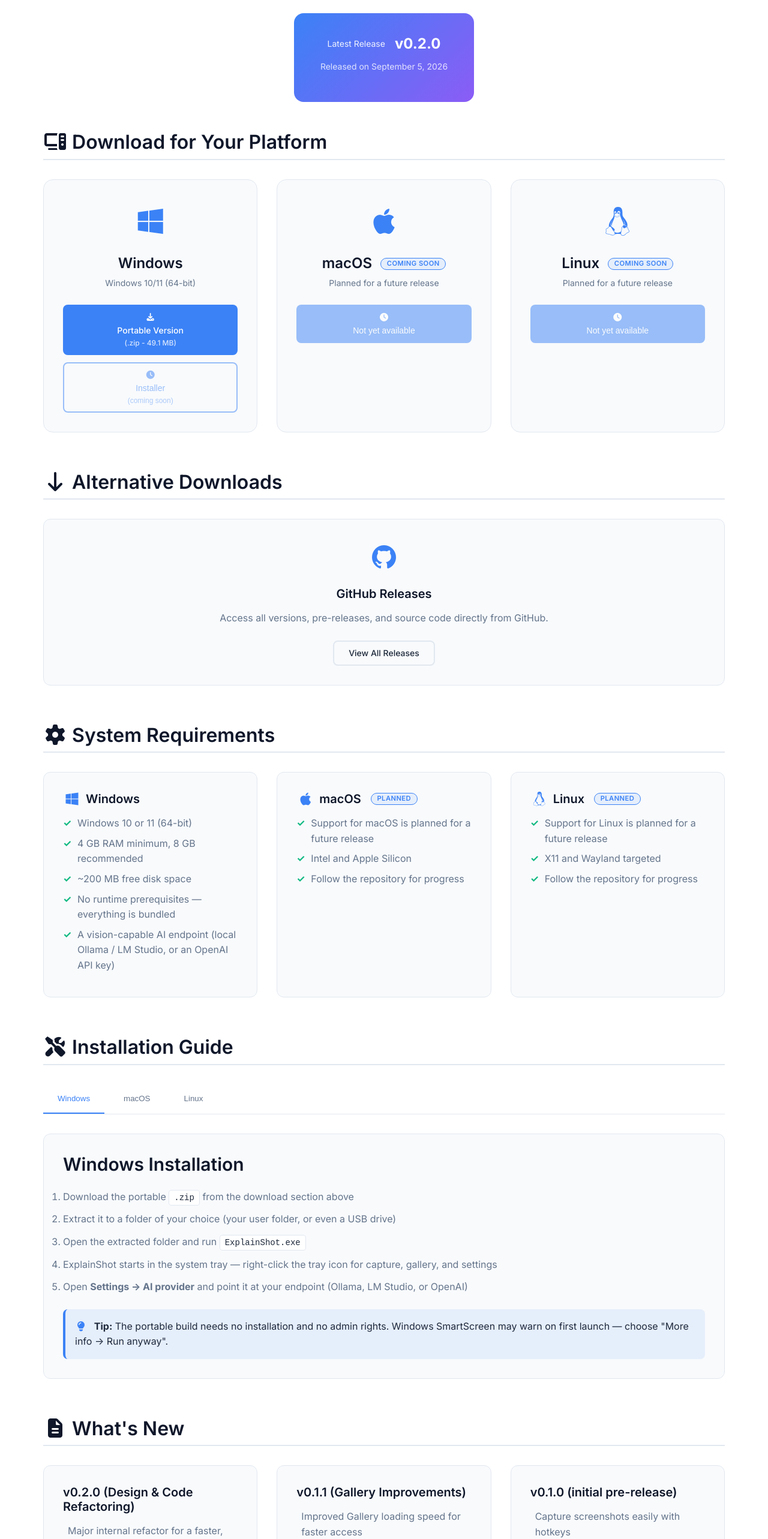
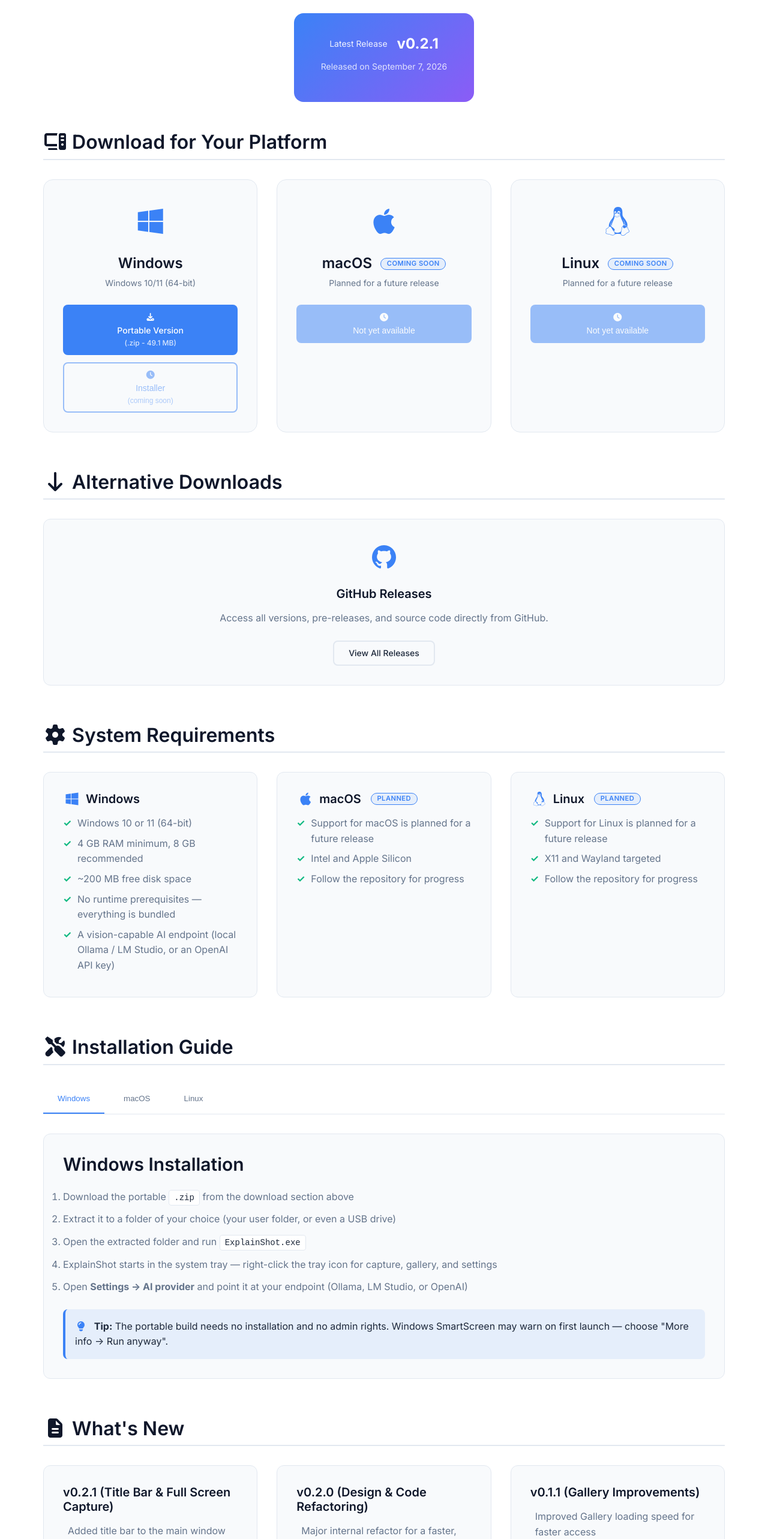
Before and after one commit to p1k2i/explainshot-site, a Vue app: page /download in a window 1280 px wide. Shown: the part 234-2800 px from the top of the page at 60% size. Built offline with nearby package versions, Linux system fonts and the light colour scheme.

Commit message:
Update version to v0.2.1

```diff
--- a/src/views/DownloadPage.vue
+++ b/src/views/DownloadPage.vue
@@ -10,9 +10,9 @@
         <div class="current-version">
           <div class="version-badge">
             <span class="version-label">Latest Release</span>
-            <span class="version-number">v0.2.0</span>
+            <span class="version-number">v0.2.1</span>
           </div>
-          <p class="version-date">Released on September 5, 2026</p>
+          <p class="version-date">Released on September 7, 2026</p>
         </div>
       </section>
 
@@ -25,7 +25,7 @@
             <h3>Windows</h3>
             <p class="platform-info">Windows 10/11 (64-bit)</p>
             <div class="download-buttons">
-              <a href="https://github.com/p1k2i/explain-shot/releases/download/v0.2.0/ExplainShot-v0.2.0.zip" class="btn btn-primary" @click="trackDownload('windows-portable')" download>
+              <a href="https://github.com/p1k2i/explain-shot/releases/download/v0.2.1/ExplainShot-v0.2.1.zip" class="btn btn-primary" @click="trackDownload('windows-portable')" download>
                 <i class="fas fa-download"></i>
                 Portable Version
                 <small>(.zip - 49.1 MB)</small>
@@ -203,6 +203,15 @@
         <h2><i class="fas fa-file-lines"></i> What's New</h2>
 
         <div class="changelog">
+          <div class="changelog-section">
+            <h3>v0.2.1 (Title Bar &amp; Full Screen Capture)</h3>
+            <ul>
+              <li>Added title bar to the main window</li>
+              <li>Added full screen capture hotkey</li>
+              <li>Added navigation with keyboard</li>
+              <li>Minor bug fixes</li>
+            </ul>
+          </div>
           <div class="changelog-section">
             <h3>v0.2.0 (Design &amp; Code Refactoring)</h3>
             <ul>
```
